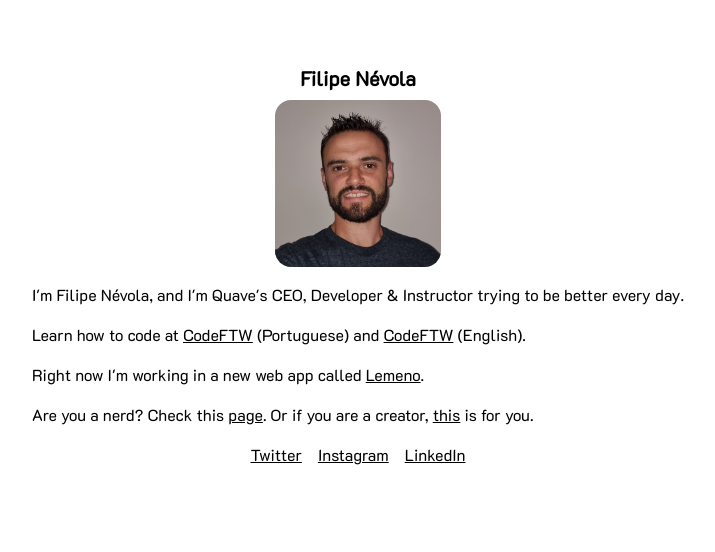
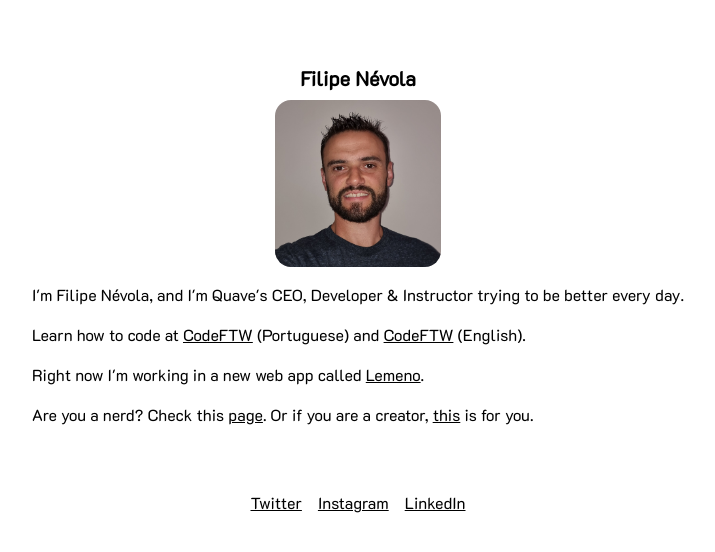
Before and after one commit to filipenevola/filipenevola, a Next.js app: page / in a window 1280 px wide. Shown: the top 552 px of the page, without its empty margins (282-997 px from the left). Built offline with nearby package versions, Linux system fonts and the light colour scheme.

Commit message:
Adjusting text margin Moving footer to <footer> tag

```diff
--- a/components/layout.js
+++ b/components/layout.js
@@ -18,7 +18,7 @@ const LayoutComponent = ({children}) => {
   }, [])
 
   return (
-    <div className="h-full m-16">
+    <div className="h-full my-16 mx-6 md:mx-12">
       <Head>
         <title>
           Filipe Névola
@@ -42,6 +42,17 @@ const LayoutComponent = ({children}) => {
       </header>
       {children}
       <footer>
+        <div className="justify-center flex gap-x-4 mt-16">
+          <a
+            href="https://twitter.com/FilipeNevola"
+            className="underline">Twitter</a>
+          <a
+            href="https://instagram.com/FilipeNevola"
+            className="underline">Instagram</a>
+          <a
+            href="https://linkedin.com/in/FilipeNevola"
+            className="underline">LinkedIn</a>
+        </div>
       </footer>
     </div>
   );
--- a/pages/index.js
+++ b/pages/index.js
@@ -17,24 +17,19 @@ const Index = () => (
           to be better every day.</p>
 
         <p>Learn how to code at <a
-        href="https://codeftw.dev" className="underline">CodeFTW</a> (Portuguese)
-        and <a href="https://en.codeftw.dev" className="underline">CodeFTW</a> (English).</p>
+          href="https://codeftw.dev"
+          className="underline">CodeFTW</a> (Portuguese)
+          and <a href="https://en.codeftw.dev"
+                 className="underline">CodeFTW</a> (English).</p>
 
         <p>Right now I'm working in a new web app called <a
           href="https://lemeno.io" className="underline">Lemeno</a>.</p>
 
         <p>Are you a nerd? Check this <a
-        href="https://www.lemeno.io/nerds" className="underline">page</a>. Or if you are a creator, <a
-        href="https://www.lemeno.io/creators" className="underline">this</a> is for you.</p>
-      </div>
-
-      <div className="justify-center flex gap-x-4">
-        <a
-          href="https://twitter.com/FilipeNevola" className="underline">Twitter</a>
-        <a
-          href="https://instagram.com/FilipeNevola" className="underline">Instagram</a>
-        <a
-          href="https://linkedin.com/in/FilipeNevola" className="underline">LinkedIn</a>
+          href="https://www.lemeno.io/nerds" className="underline">page</a>. Or
+          if you are a creator, <a
+            href="https://www.lemeno.io/creators"
+            className="underline">this</a> is for you.</p>
       </div>
     </div>
   </Layout>
```
Lines whose indentation alone changed are shown as unchanged.
